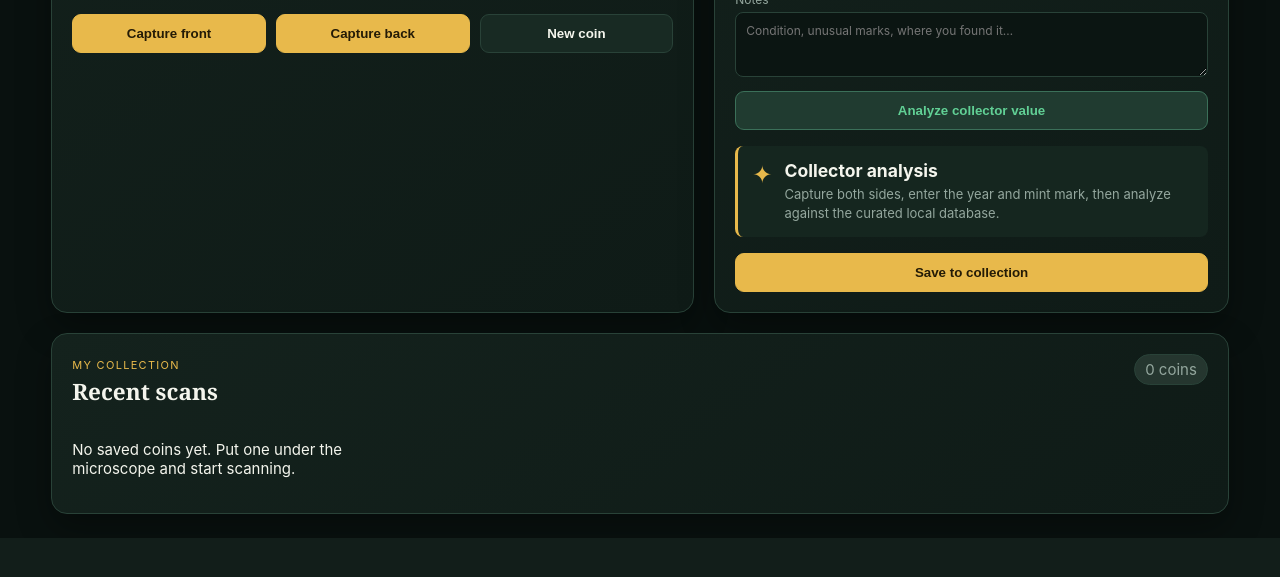
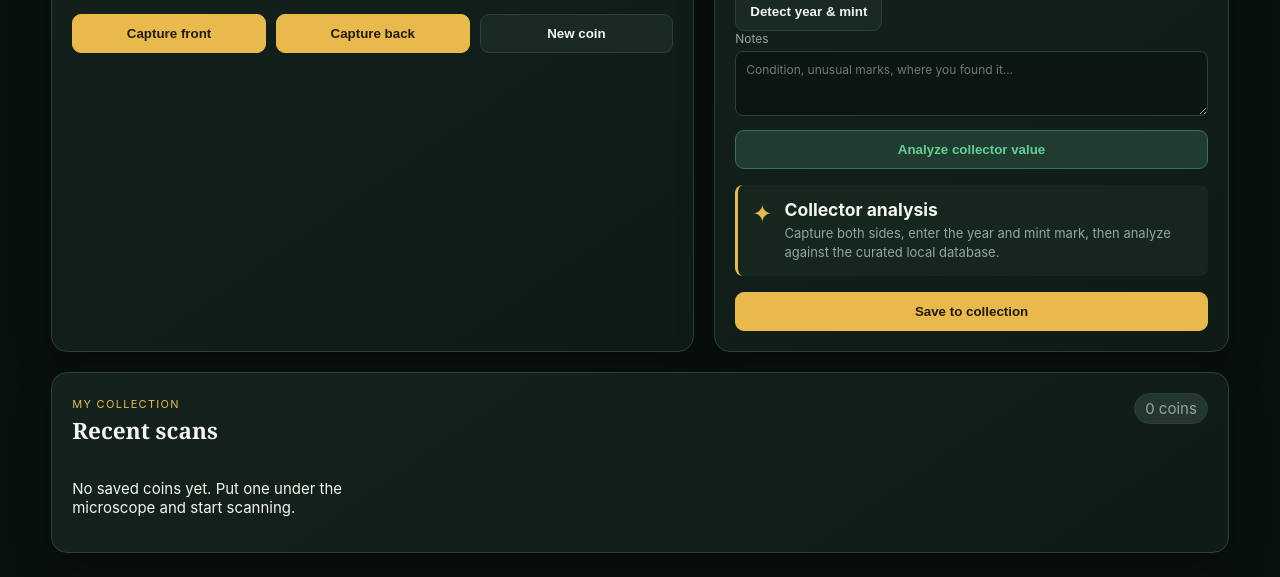
Before and after one commit to mnahtygal/CoinScope, a Flask app: page / in a window 1280 px wide. Shown: the part 641-1218 px from the top of the page. Before the commit the page ends 1179 px from the top, so only its background shows below. Run offline with Flask 3, Linux system fonts and the light colour scheme; data that the repository does not hold is empty.

Commit message:
Add local Gemma year/mint detection to templates/index.html

```diff
--- a/templates/index.html
+++ b/templates/index.html
@@ -19,7 +19,7 @@
       <div class="title-row"><div><small>CURRENT SCAN</small><h2 id="scan-title">Ready for a new coin</h2></div><span class="pill" id="scan-id">—</span></div>
       <div class="sides"><div><span>FRONT / OBVERSE</span><div class="thumb" id="obverse"><b>Not captured</b></div><small id="obverse-quality"></small></div><div><span>BACK / REVERSE</span><div class="thumb" id="reverse"><b>Not captured</b></div><small id="reverse-quality"></small></div></div>
       <div class="form-grid"><label>Country<select id="country"><option value="USA">USA</option></select></label><label>Denomination<select id="denomination"><option value="">Select</option><option>1c</option><option>5c</option><option>10c</option><option>25c</option><option>50c</option><option>Silver Dollar</option></select></label><label>Year<input id="year" inputmode="numeric" placeholder="e.g. 1943"></label><label>Mint mark<input id="mint_mark" placeholder="Blank, D, S…"></label><label>Estimated grade<select id="grade"><option>G</option><option>F</option><option selected>VF</option><option>XF</option><option>AU</option><option>MS</option></select></label></div>
-      <label>Notes<textarea id="notes" placeholder="Condition, unusual marks, where you found it…"></textarea></label>
+      <button class="detect-button" id="detect-date">Detect year &amp; mint</button><div id="detect-status" class="detect-status"></div><label>Notes<textarea id="notes" placeholder="Condition, unusual marks, where you found it…"></textarea></label>
       <button class="analyze-button" id="analyze">Analyze collector value</button><div class="analysis" id="analysis"><div class="analysis-icon">✦</div><div><h3>Collector analysis</h3><p>Capture both sides, enter the year and mint mark, then analyze against the curated local database.</p></div></div>
       <button class="save" id="save">Save to collection</button>
     </section>
```
